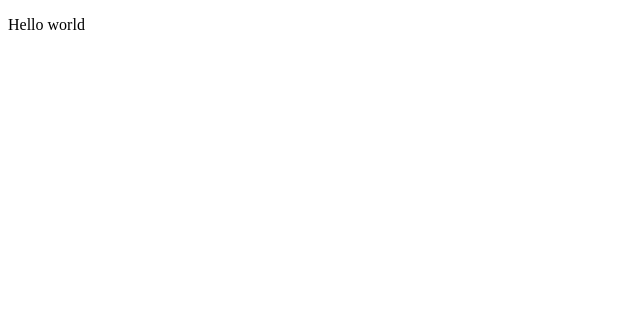
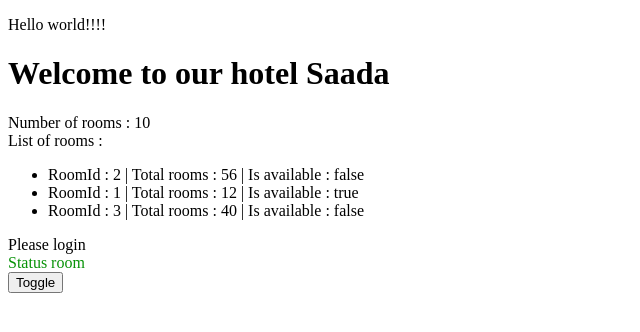
Before and after one commit to MohammedDevX/Learn-angular, an Angular app: page / in a window 1280 px wide. Shown: the top 332 px of the page, without its empty margins (0-640 px from the left). Built offline with nearby package versions, Linux system fonts and the light colour scheme.

Commit message:
How to change the DOM behavior with directives

```diff
--- a/src/app/app.html
+++ b/src/app/app.html
@@ -1,6 +1,7 @@
 <main class="main">
   <div class="content">
-    <p>Hello world</p>
+    <p>Hello world!!!!</p>
+    <app-rooms></app-rooms>
   </div>
 </main>
 
--- a/src/app/app.ts
+++ b/src/app/app.ts
@@ -1,5 +1,6 @@
 import { Component, signal } from '@angular/core';
 import { RouterOutlet } from '@angular/router';
+import { Rooms } from './rooms/rooms';
 
 // @Component : is a decodator that give the element an behavior in run time, for ex here we said this
 // class must be as component, like annotations in .net
@@ -8,7 +9,7 @@ import { RouterOutlet } from '@angular/router';
   // for ex this class going to be displayed in app-root by adding selector
   // An exemple of metadata => file is the element and type, size, name are meta data of the file
   selector: 'app-root',
-  imports: [RouterOutlet], // Here we can import other components by add theme in this imports array
+  imports: [RouterOutlet, Rooms], // Here we can import other components by add theme in this imports array
   templateUrl: './app.html', // This is the used html in this component
   styleUrl: './app.css' // This is the used css in this component
   // N.B : This method is used when we are working with standalone comp, but if you want to work with
--- /dev/null
+++ b/src/app/rooms/irooms.ts
@@ -0,0 +1,6 @@
+export interface IRooms {
+  id: number;
+  totalRooms: number;
+  availableRoom:boolean;
+  bookedRomms: number;
+}
--- /dev/null
+++ b/src/app/rooms/rooms.css
@@ -0,0 +1,7 @@
+.enable {
+  color: rgb(7, 146, 7);
+}
+
+.disable {
+  color: rgb(188, 0, 0);
+}
--- /dev/null
+++ b/src/app/rooms/rooms.html
@@ -0,0 +1,42 @@
+<!-- This is the interpolation, to display data from class -->
+<h1>Welcome to our hotel {{hotelName}}</h1>
+
+<!-- The element going to be hidden when the property binding is true -->
+<div [hidden]="availableRoom">
+  Number of rooms :
+  <!-- This is the propertyBinding -->
+  <span [innerText]="roomsNumber"></span> <br>
+</div>
+<!-- <input type="text" [value]="defaultValue"> -->
+
+<!-- This is the structured directive *ngIf -->
+<div *ngIf="rooms.availableRoom == true">
+  List of rooms :
+  <div>
+    <ul>
+      <!-- This is (for) directive -->
+      @for (room of roomList; track room.id) {
+        <li>RoomId : {{room.id}} | Total rooms : {{room.totalRooms}} | Is available : {{room.availableRoom}}</li>
+      }
+    </ul>
+  </div>
+</div>
+<!-- This is (switch) directive -->
+@switch (role) {
+  @case ("Admin") {
+    <div>Hello admin</div>
+  }
+  @case ("Client") {
+    <div>Hello client</div>
+  }
+  @default {
+    <div>Please login</div>
+  }
+}
+
+<!-- There is two differents way to handle (ngClass) directive -->
+<!-- <div [ngClass]="rooms.availableRoom ? 'enable' : 'disable'">Status room</div> -->
+<div [ngClass]="{enable: rooms.availableRoom, disable: !rooms.availableRoom}">Status room</div>
+
+<!-- Here we call the function by using events -->
+<input type="button" (click)="toggleAvailableRoom()" value="Toggle">
--- a/src/app/rooms/rooms.ts
+++ b/src/app/rooms/rooms.ts
@@ -29,9 +29,18 @@ export class Rooms {
   // Structured directives : are methodes to change the behavior of the dom, for ex if the var is false hide the
   // element defenitifly from the DOM, we have 3 methodes => *NgIf for conditions, *NgFor for loops
   // N.B : In the last version ng we have new syntax @if, @for
-  public rooms: IRooms = {
+  rooms: IRooms = {
+    id: 1,
     totalRooms: 20,
     availableRoom: true,
     bookedRomms: 5
   }
+
+  roomList: IRooms[] = [
+    {id:2, totalRooms: 56, availableRoom: false, bookedRomms: 14},
+    {id:1, totalRooms: 12, availableRoom: true, bookedRomms: 4},
+    {id:3, totalRooms: 40, availableRoom: false, bookedRomms: 30}
+  ]
+
+  role: string = "client";
 }
```
Also changed, not shown: 1 other file (tests, documents, lock files or other folders).
